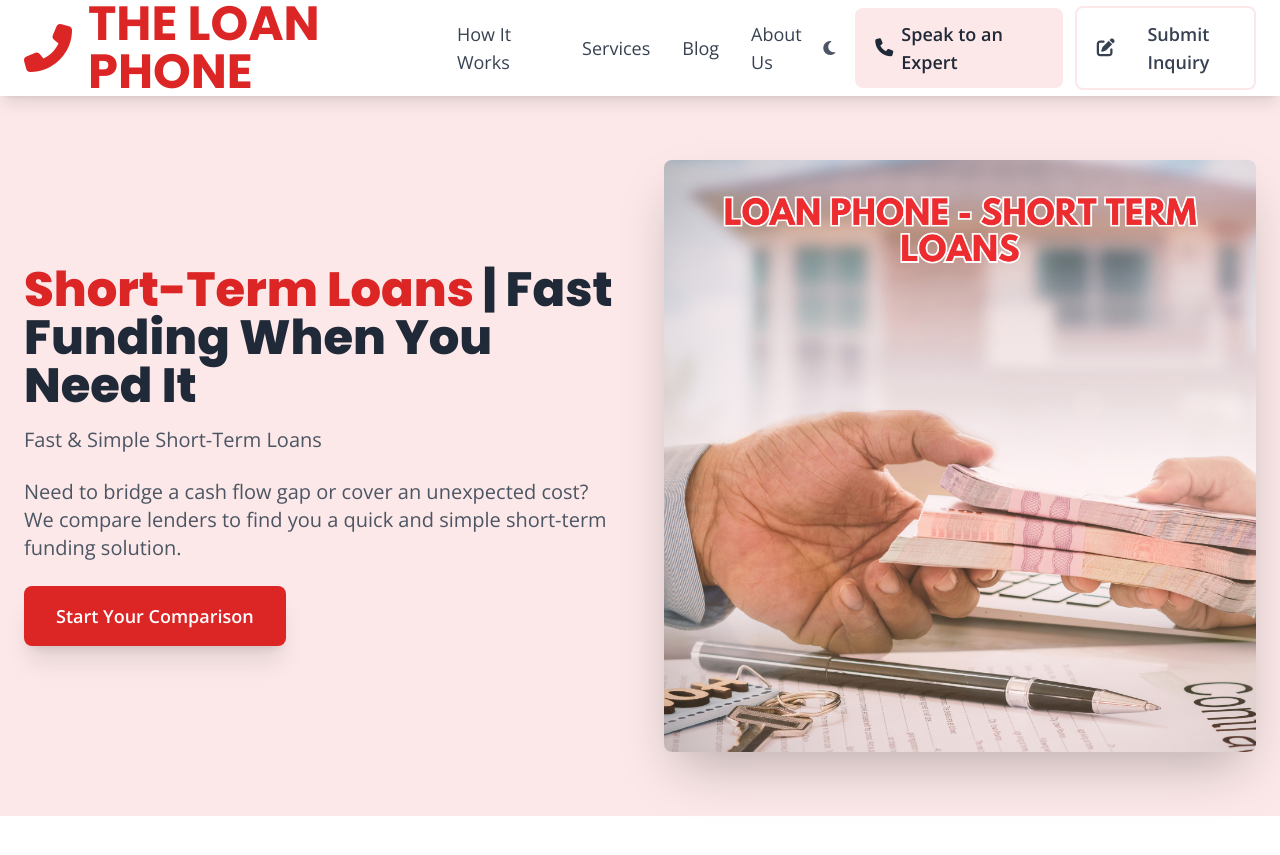
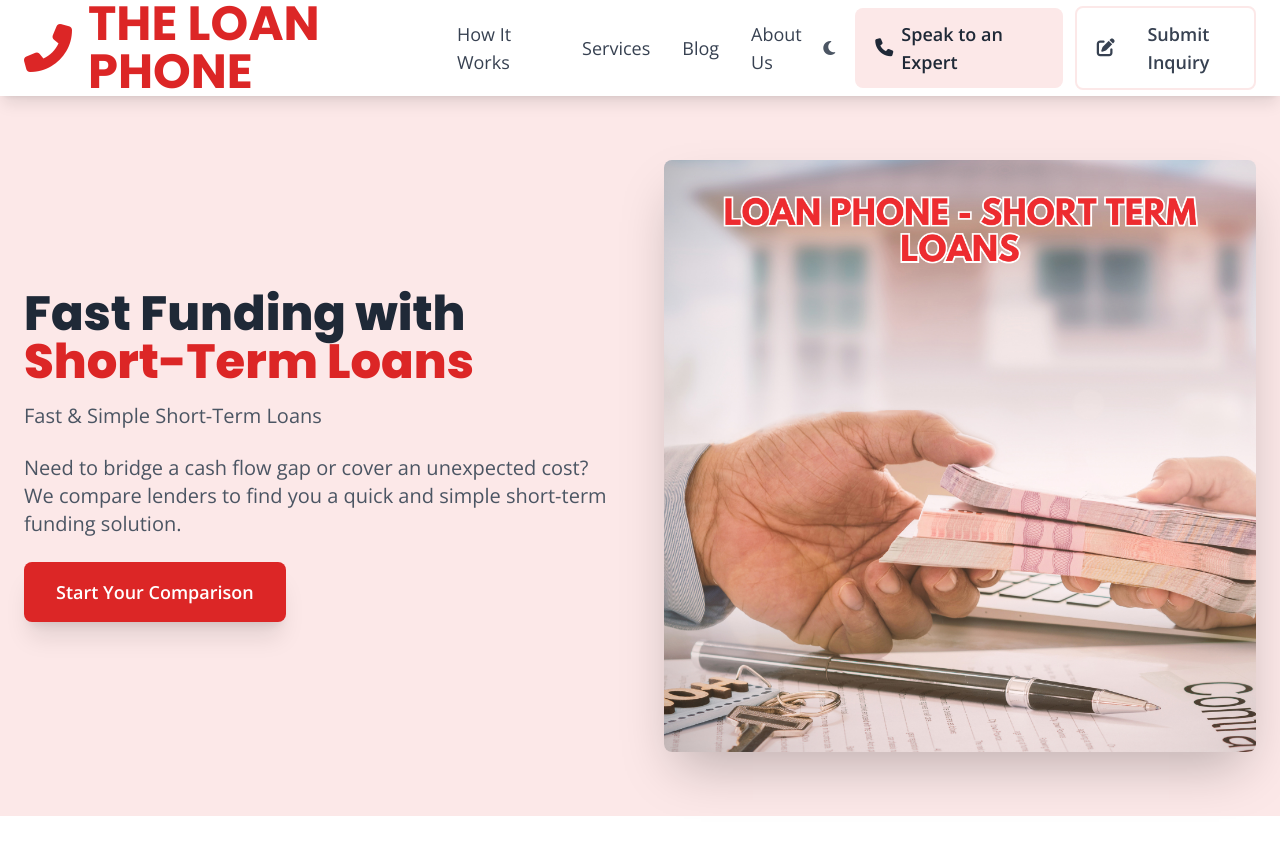
Before and after one commit to AMSumo9/loan-phone-website, a Jekyll site: the page built from _services/short_term_loans.md, in a window 1280 px wide and 900 px high. Shown: the top 855 px of the window. Built offline with Jekyll 4.4.1, drawn with Linux system fonts in a browser that asks for light colours; nearby versions of some CDN libraries.

Commit message:
Update short_term_loans.md

```diff
--- a/_services/short_term_loans.md
+++ b/_services/short_term_loans.md
@@ -1,6 +1,6 @@
 ---
 layout: services
-title: "Short-Term Loans | Fast Funding When You Need It | The Loan Phone"
+title: "Fast Funding with Short-Term Loans | The Loan Phone"
 subtitle: "Fast & Simple Short-Term Loans"
 meta_description: "Bridge a cash flow gap or cover an unexpected expense with a fast short-term loan. We compare lenders to find you a quick and simple funding solution."
 meta_keywords: "short term loan, fast cash loan, bridging finance, urgent loan, quick finance"
```
